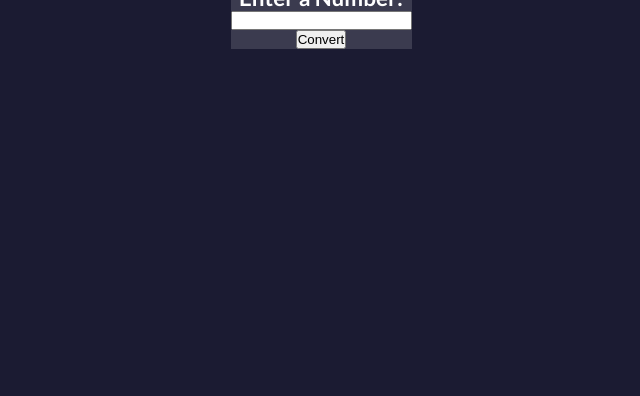
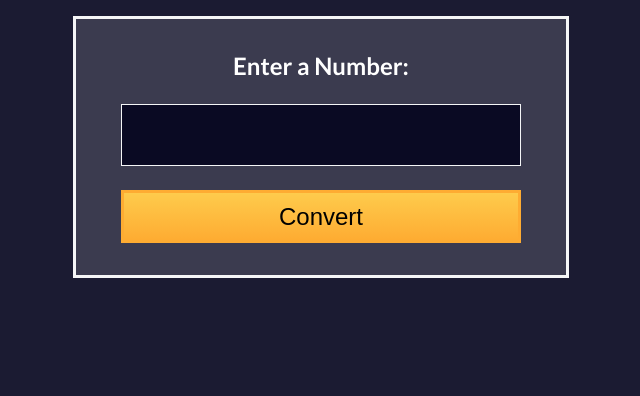
Before and after one commit to aristides1000/roman-numeral-converter-freecodecamp, a plain HTML site: page index.html in a window 1280 px wide. Shown: the part 404-800 px from the top of the page, without its empty margins (319-959 px from the left). Drawn offline with Linux system fonts and the light colour scheme.

Commit message:
Feat: Finish project without prevent Default

```diff
--- a/index.html
+++ b/index.html
@@ -14,7 +14,7 @@
     <input type="number" id="number" />
     <button type="submit" id="convert-btn">Convert</button>
   </form>
-  <div id="output"></div>
+  <p id="output" class="hidden"></p>
 
   <script src="script.js"></script>
 </body>
--- a/script.js
+++ b/script.js
@@ -5,6 +5,7 @@ const output = document.querySelector('#output');
 const reset = () => {
   number.value = '';
   output.textContent = '';
+  output.classList.toggle('hidden');
 }
 
 const converterNumber = (placeValue, unit, divisibleFive, divisibleTen) => {
--- a/styles.css
+++ b/styles.css
@@ -14,8 +14,8 @@ body {
 }
 
 img {
-  width: 16.5rem;
-  margin: 3rem 0 2.25rem;
+  width: 264px;
+  margin: 48px 0 36px;
 }
 
 h1 {
@@ -24,19 +24,59 @@ h1 {
   font-weight: 100;
   text-transform: uppercase;
   text-align: center;
-  font-size: 2.5rem;
+  font-size: 40px;
 }
 
-form {
+form, p {
   display: flex;
   flex-direction: column;
   align-items: center;
   background-color: #3B3B4F;
+  padding: 32px 45px;
+  border: 3px solid #F5F6F7;
+  width: 31rem;
+  margin-top: 32px;
 }
 
 label {
   color: white;
-  font-size: 1.4rem;
+  font-size: 24px;
   font-family: "Lato", sans-serif;
   font-weight: 700;
+  margin-bottom: 1.5rem;
 }
+
+input, button {
+  width: 100%;
+}
+
+input {
+  margin-bottom: 1.5rem;
+  font-size: 44px;
+  border: 1px solid #F5F6F7;
+  background-color: #0A0A23;
+  color: white;
+  padding: 5px 10px;
+}
+
+input:focus {
+  outline: 3px solid #198EEE;
+}
+
+button {
+  font-size: 1.5rem;
+  padding: 0.6rem;
+  border-radius: 0;
+  border: 3px solid #FEAC32;
+  background-image: linear-gradient(180deg, #FECB4C, #FEAC32);
+}
+
+p {
+  color: white;
+  font-size: 3rem;
+  font-family: "Lato", sans-serif;
+}
+
+.hidden {
+  display: none;
+}
```
